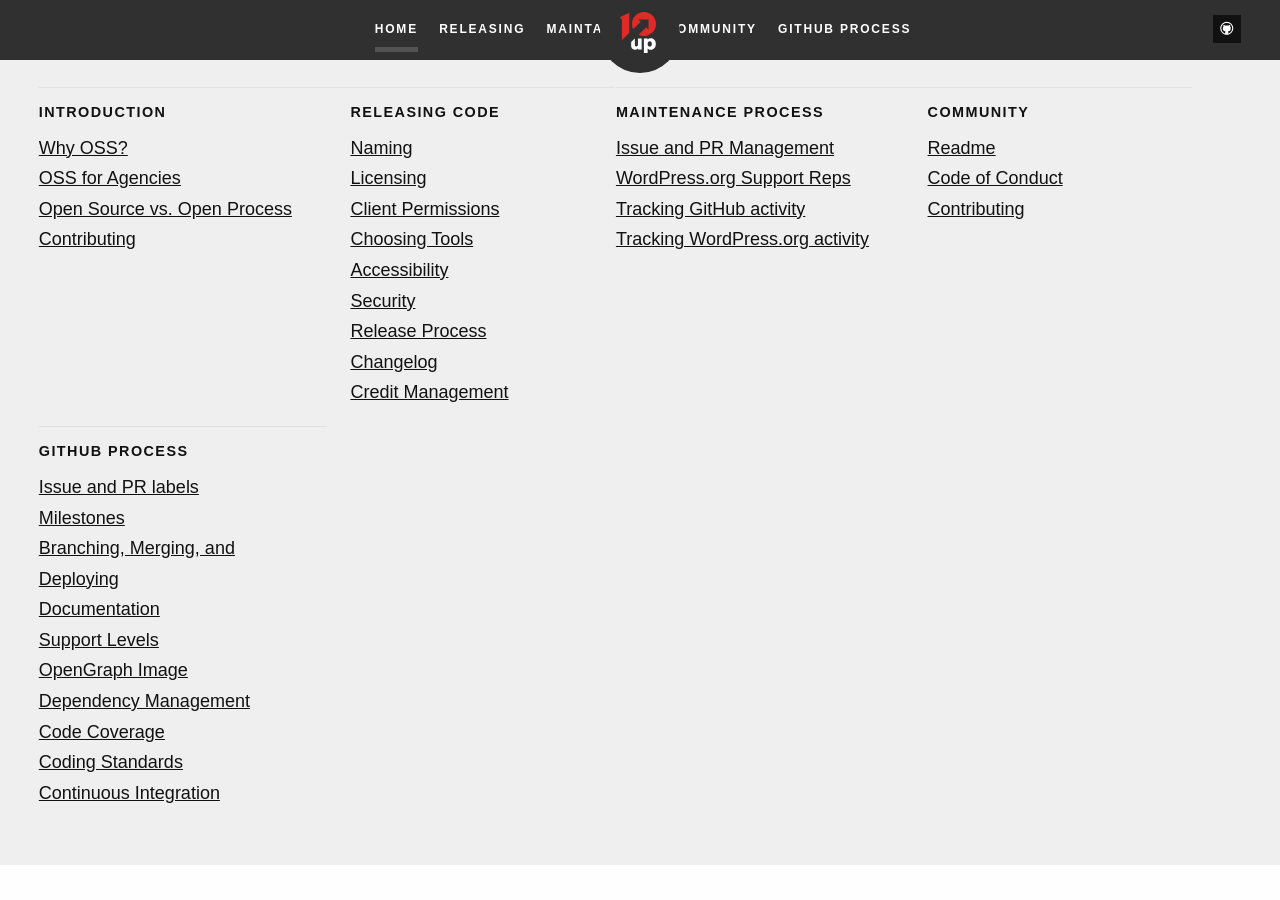
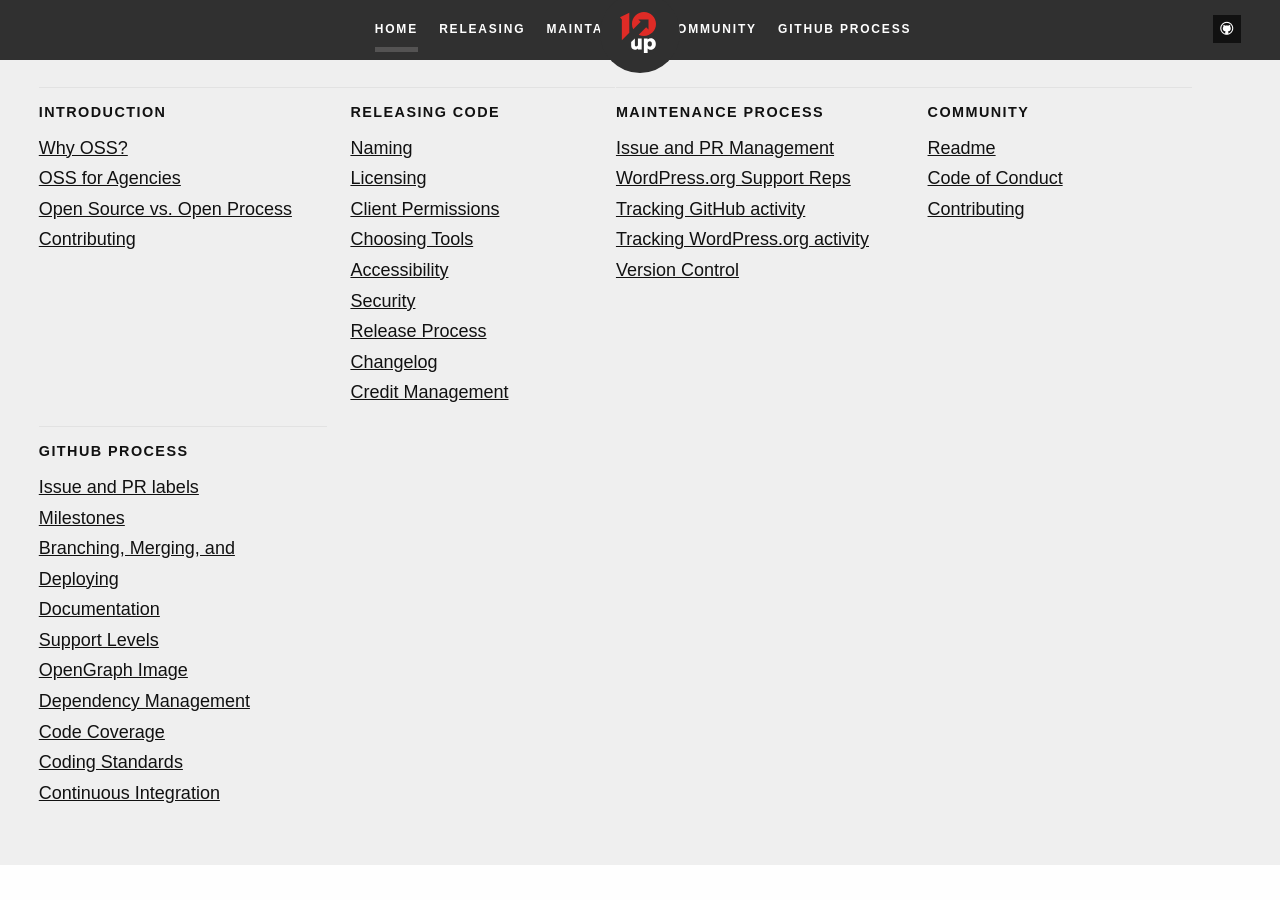
Before and after one commit to 10up/Open-Source-Best-Practices, a Jekyll site: the page built from index.md, in a window 1280 px wide and 900 px high, scrolled down 313 px. Built offline with Jekyll 4.4.1, drawn with Linux system fonts in a browser that asks for light colours; some web fonts are replaced.

Commit message:
add Version Control to maintaining section of index.md

```diff
--- a/index.md
+++ b/index.md
@@ -54,6 +54,7 @@ updated: 16 Sep 2019
 			<li><a href="{{ site.baseurl }}/maintaining/#dotorg-support-reps">WordPress.org Support Reps</a></li>
 			<li><a href="{{ site.baseurl }}/maintaining/#slack-channel-github-activity">Tracking GitHub activity</a></li>
 			<li><a href="{{ site.baseurl }}/maintaining/#dslack-channel-dotorg-activity">Tracking WordPress.org activity</a></li>
+			<li><a href="{{ site.baseurl }}/maintaining/#version-control">Version Control</a></li>
 		</ul>
   	</div>
 
```
